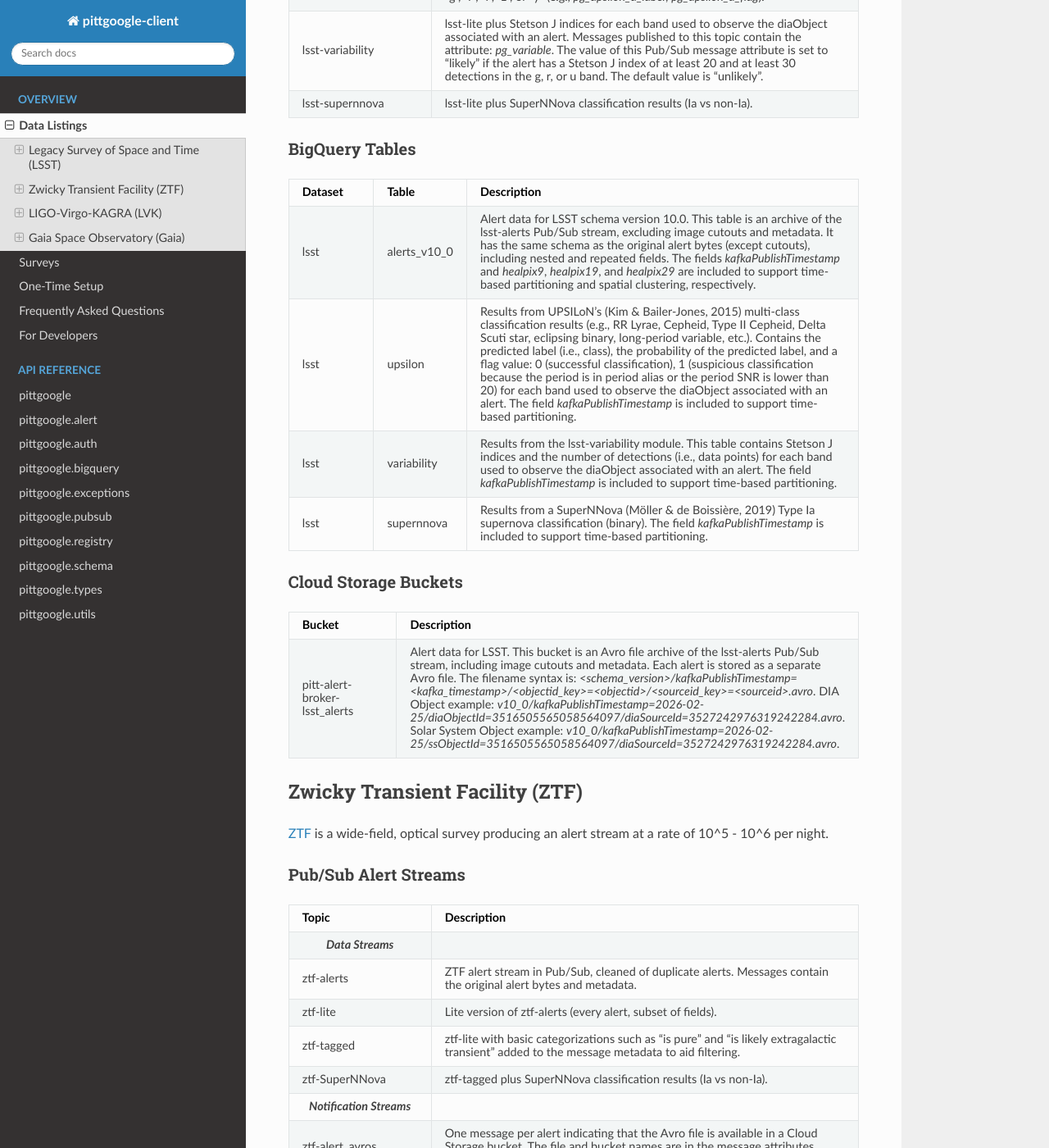
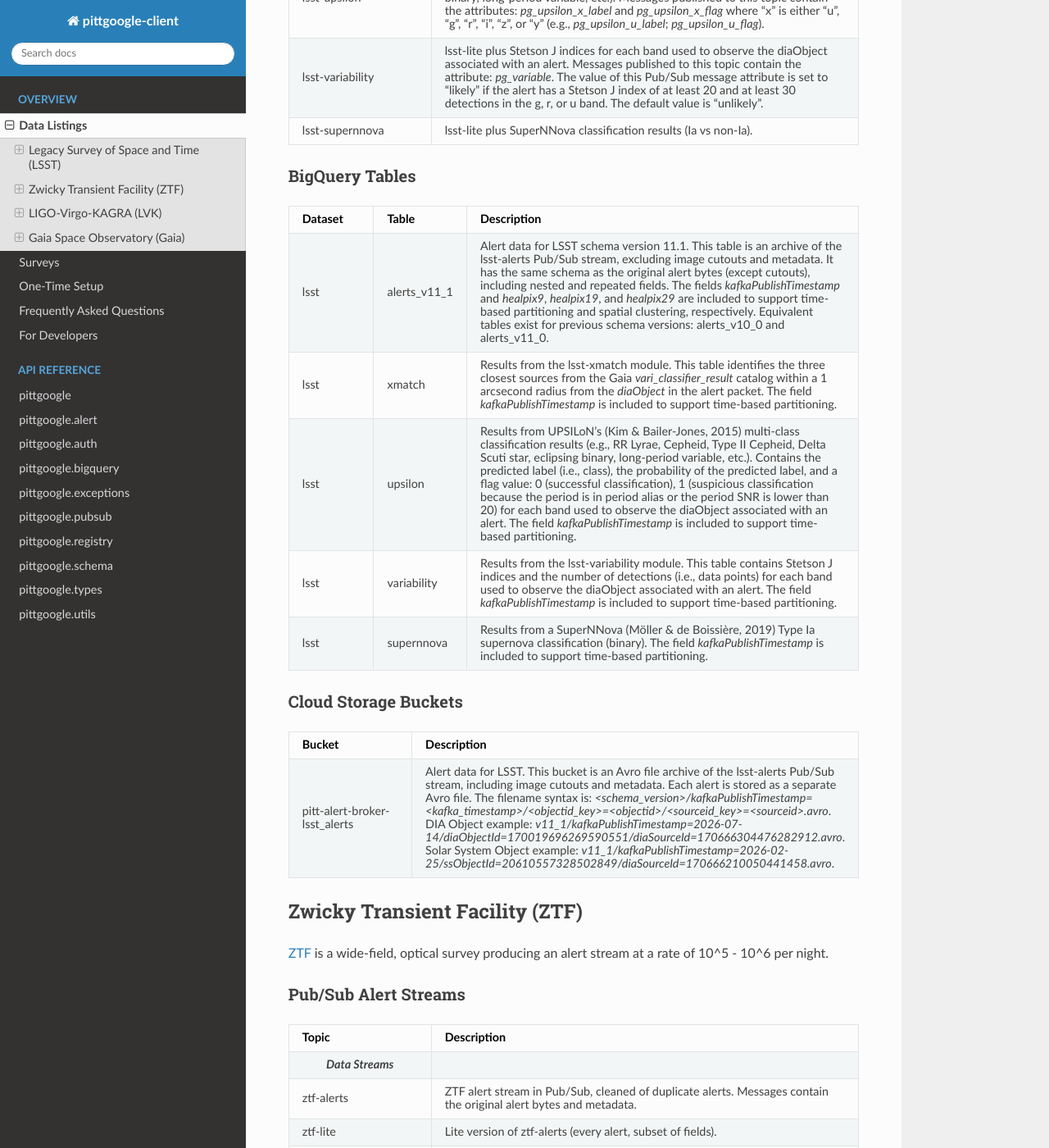
Before and after one commit to mwvgroup/pittgoogle-client, a Sphinx documentation site: the page built from docs/source/listings.rst, in a window 1280 px wide and 1400 px high, scrolled down 1208 px. Shown: the whole window at 82% size. Built offline with Sphinx 7.4.7 and the Read the Docs theme 3.1.0, drawn with Linux system fonts in a browser that asks for light colours; some of the changed text lies outside the part shown.

Commit message:
Update LSST data listings (#141)
* update LSST data listing

* update filename syntax example for `pitt-alert-broker-lsst_alerts`

* update CHANGELOG.md

```diff
--- a/docs/source/listings.rst
+++ b/docs/source/listings.rst
@@ -64,6 +64,9 @@
     * - lsst-lite
       - Lite version of lsst-alerts-json (every alert, subset of fields).
 
+    * - lsst-xmatch
+      - lsst-lite plus crossmatch results from Gaia's `vari_classifier_result` catalog.
+
     * - lsst-upsilon
       - lsst-lite plus UPSILoN's (Kim \& Bailer-Jones, 2015) multi-class classification results (e.g., RR Lyrae,
         Cepheid, Type II Cepheid, Delta Scuti star, eclipsing binary, long-period variable, etc.). Messages
@@ -92,11 +95,18 @@
       - Description
 
     * - lsst
-      - alerts_v10_0
-      - Alert data for LSST schema version 10.0. This table is an archive of the lsst-alerts Pub/Sub stream,
+      - alerts_v11_1
+      - Alert data for LSST schema version 11.1. This table is an archive of the lsst-alerts Pub/Sub stream,
         excluding image cutouts and metadata. It has the same schema as the original alert bytes (except cutouts),
         including nested and repeated fields. The fields `kafkaPublishTimestamp` and `healpix9`, `healpix19`, and
         `healpix29` are included to support time-based partitioning and spatial clustering, respectively.
+        Equivalent tables exist for previous schema versions: alerts_v10_0 and alerts_v11_0.
+
+    * - lsst
+      - xmatch
+      - Results from the lsst-xmatch module. This table identifies the three closest sources from the Gaia
+        `vari_classifier_result` catalog within a 1 arcsecond radius from the `diaObject` in the alert packet. The field
+        `kafkaPublishTimestamp` is included to support time-based partitioning.
 
     * - lsst
       - upsilon
@@ -133,8 +143,8 @@
       - Alert data for LSST. This bucket is an Avro file archive of the lsst-alerts Pub/Sub stream,
         including image cutouts and metadata. Each alert is stored as a separate Avro file.
         The filename syntax is: `<schema_version>/kafkaPublishTimestamp=<kafka_timestamp>/<objectid_key>=<objectid>/<sourceid_key>=<sourceid>.avro`.
-        DIA Object example: `v10_0/kafkaPublishTimestamp=2026-02-25/diaObjectId=3516505565058564097/diaSourceId=3527242976319242284.avro`.
-        Solar System Object example: `v10_0/kafkaPublishTimestamp=2026-02-25/ssObjectId=3516505565058564097/diaSourceId=3527242976319242284.avro`.
+        DIA Object example: `v11_1/kafkaPublishTimestamp=2026-07-14/diaObjectId=170019696269590551/diaSourceId=170666304476282912.avro`.
+        Solar System Object example: `v11_1/kafkaPublishTimestamp=2026-02-25/ssObjectId=20610557328502849/diaSourceId=170666210050441458.avro`.
 
 .. _data ztf:
 
```
Also changed, not shown: CHANGELOG.md (+1 -0 lines).
